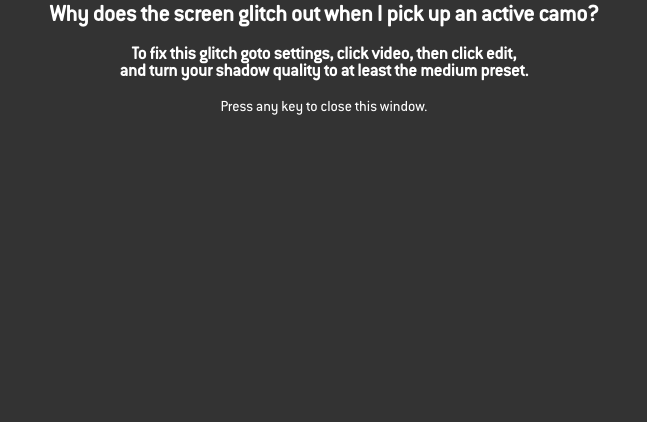
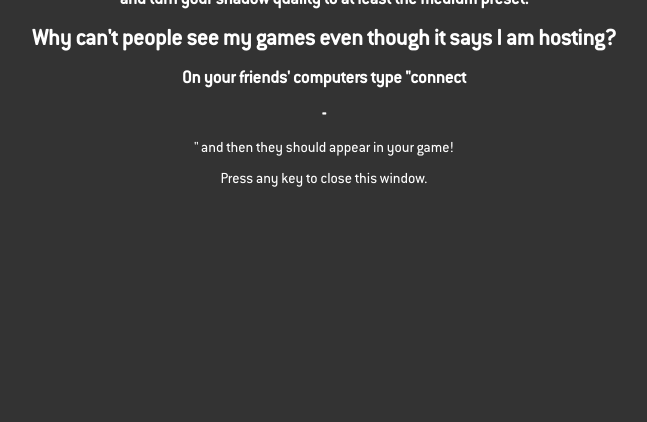
Before and after one commit to Willpower719/Updater, a plain HTML site: page index.html in a window 1280 px wide. Shown: the part 386-808 px from the top of the page, without its empty margins (324-971 px from the left). Drawn offline with Linux system fonts and the light colour scheme.

Commit message:
Add files via upload

```diff
--- a/index.html
+++ b/index.html
@@ -17,8 +17,8 @@
                 <h3>To fix this glitch goto settings, click video, then click edit,
 				<br>
 				and turn your shadow quality to at least the medium preset.</h3>
-				<h2></h2>
-
+				<h2>Why can't people see my games even though it says I am hosting?</h2>
+				<h3>On your friends' computers type "connect <h3 id=list>-</h3>" and then they should appear in your game!</h3>
 
 
 
```
